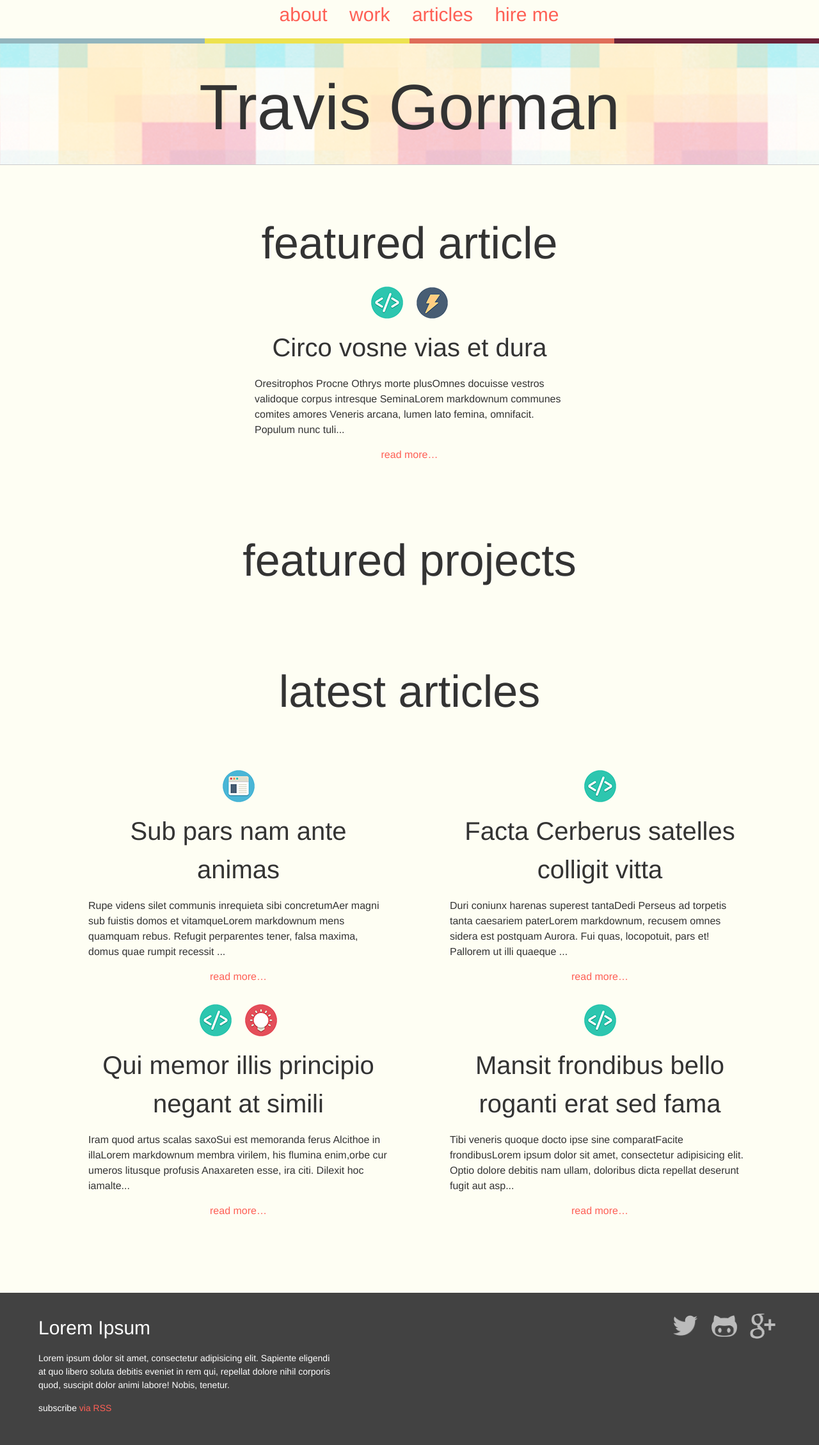
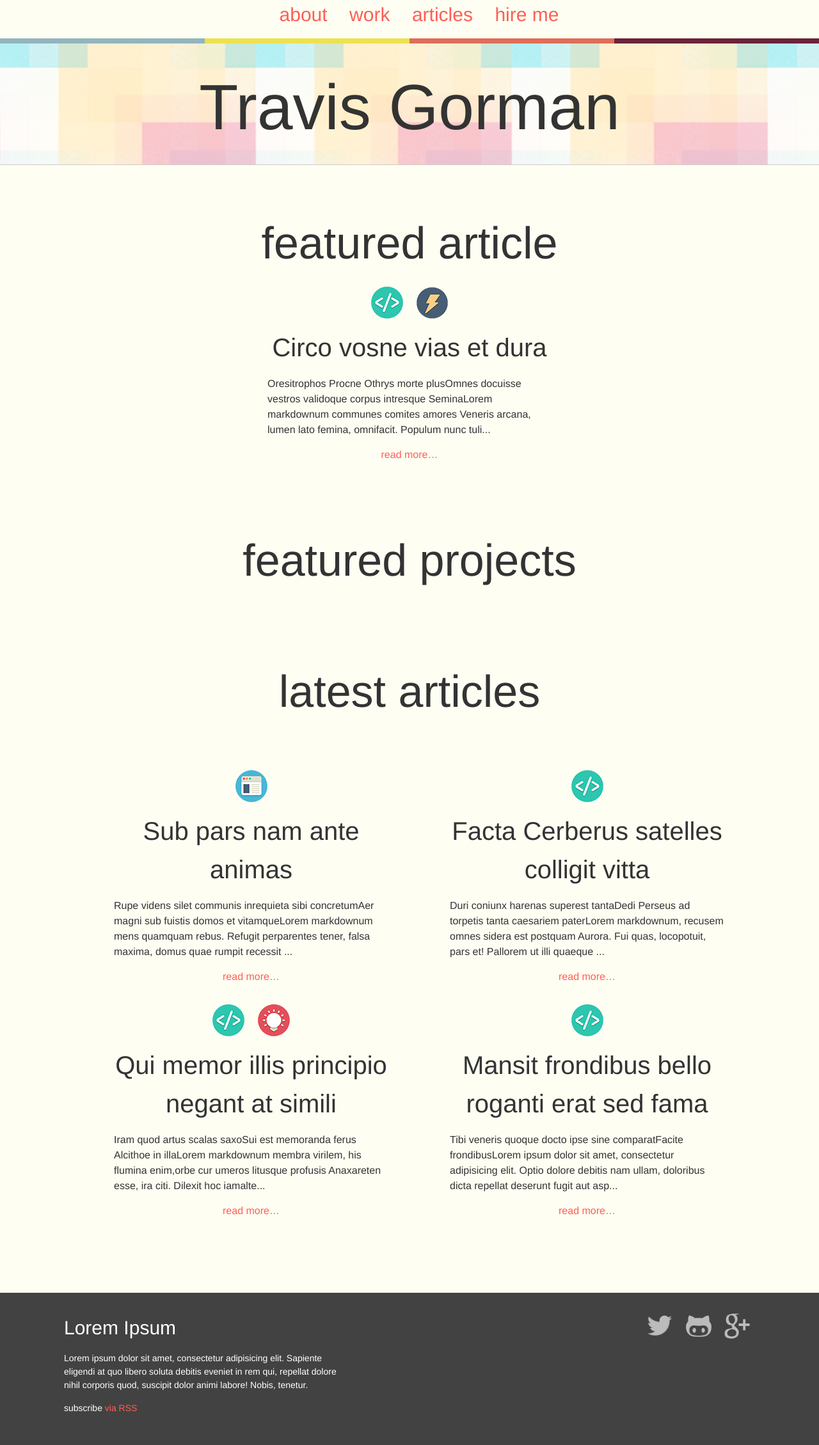
Before and after one commit to travisgorman/bingo, a Jekyll site: the page built from index.html, in a window 1280 px wide. Shown: the whole page at 64% size. Built offline with Jekyll 4.4.1, drawn with Linux system fonts in a browser that asks for light colours.

```diff
--- a/css/main.scss
+++ b/css/main.scss
@@ -31,7 +31,7 @@ $grey-color-light: lighten($grey-color, 40%);
 $grey-color-dark:  darken($grey-color, 25%);
 
 // Width of the content area
-$content-width:    1280px;
+$content-width:    1200px;
 
 $on-palm:          600px;
 $on-laptop:        800px;
```
